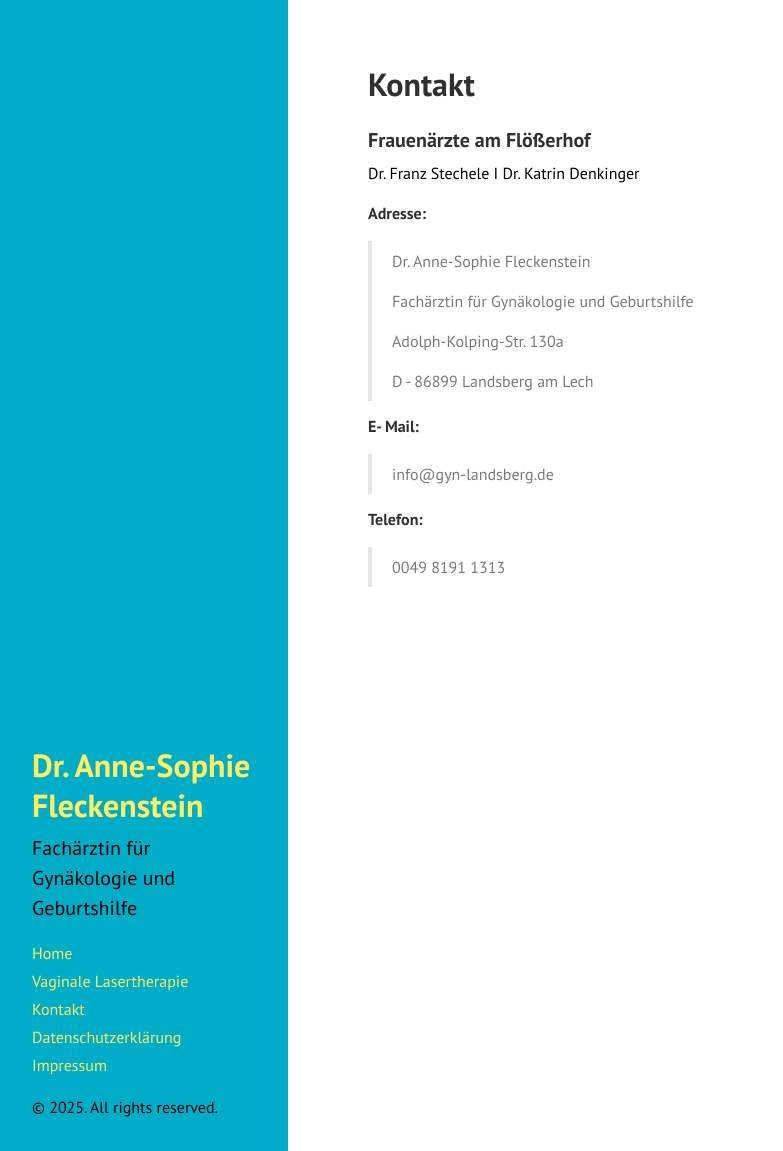
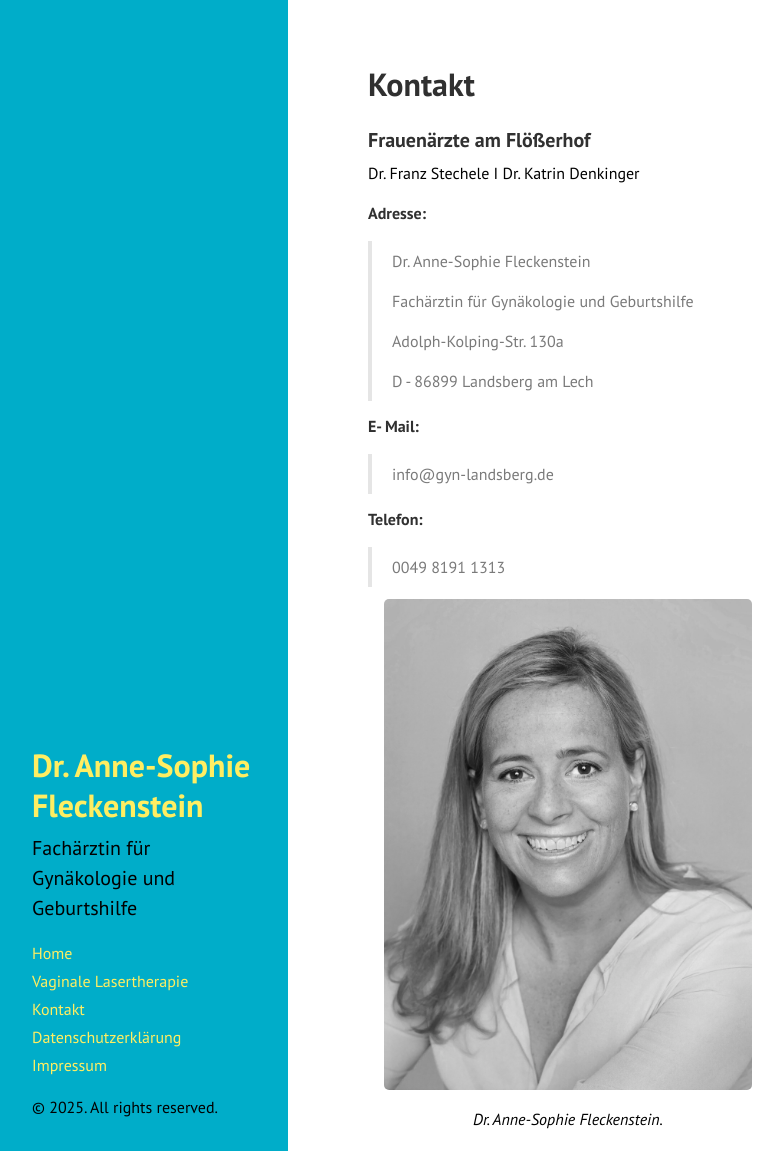
Before and after one commit to JuliaFleckenstein/dr-anne-sophie-fleckenstein, a Jekyll site: the page built from docs/kontakt.md, in a window 1280 px wide and 1151 px high. Shown: the whole window, without its empty margins (0-783 px from the left). Built offline with Jekyll 4.4.1, drawn with Linux system fonts in a browser that asks for light colours; Markdown is read by kramdown in place of the engine named in the settings.

Commit message:
update images

```diff
--- a/docs/kontakt.md
+++ b/docs/kontakt.md
@@ -21,3 +21,9 @@ Dr. Franz Stechele I Dr. Katrin Denkinger
 
 **Telefon:**
 > 0049 8191 1313
+
+
+<figure style="float: left; width: 50%; margin: 0 0 1em 1em;">
+  <img src="{{site.baseurl}}/images/dr-fleckenstein.jpg" alt="Dr. Anne-Sophie Fleckenstein." style="width:100%">
+  <figcaption>Dr. Anne-Sophie Fleckenstein.</figcaption>
+</figure>
```
Also changed, not shown: docs/laserbehandlung.md (+2 -2 lines).
